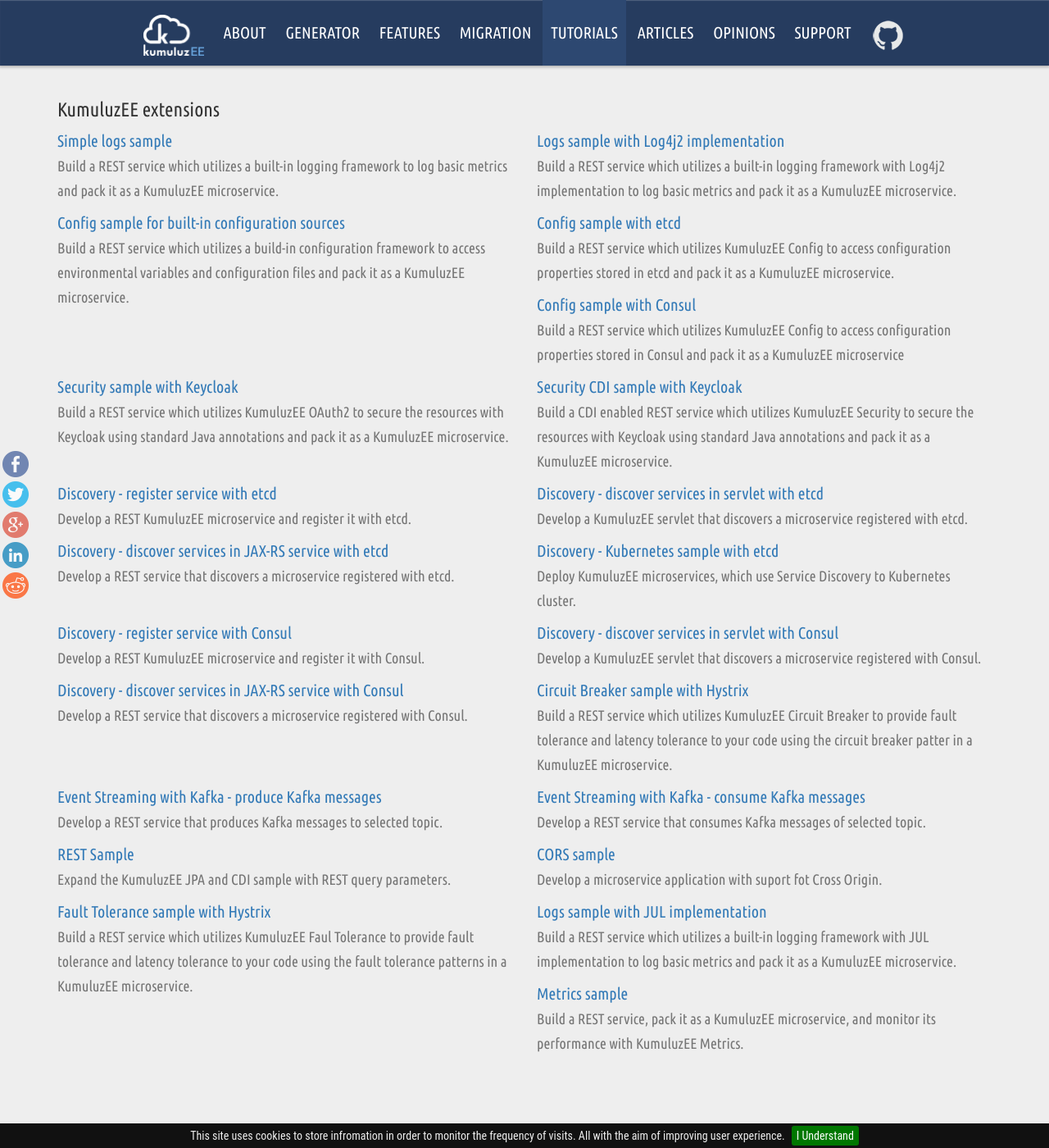
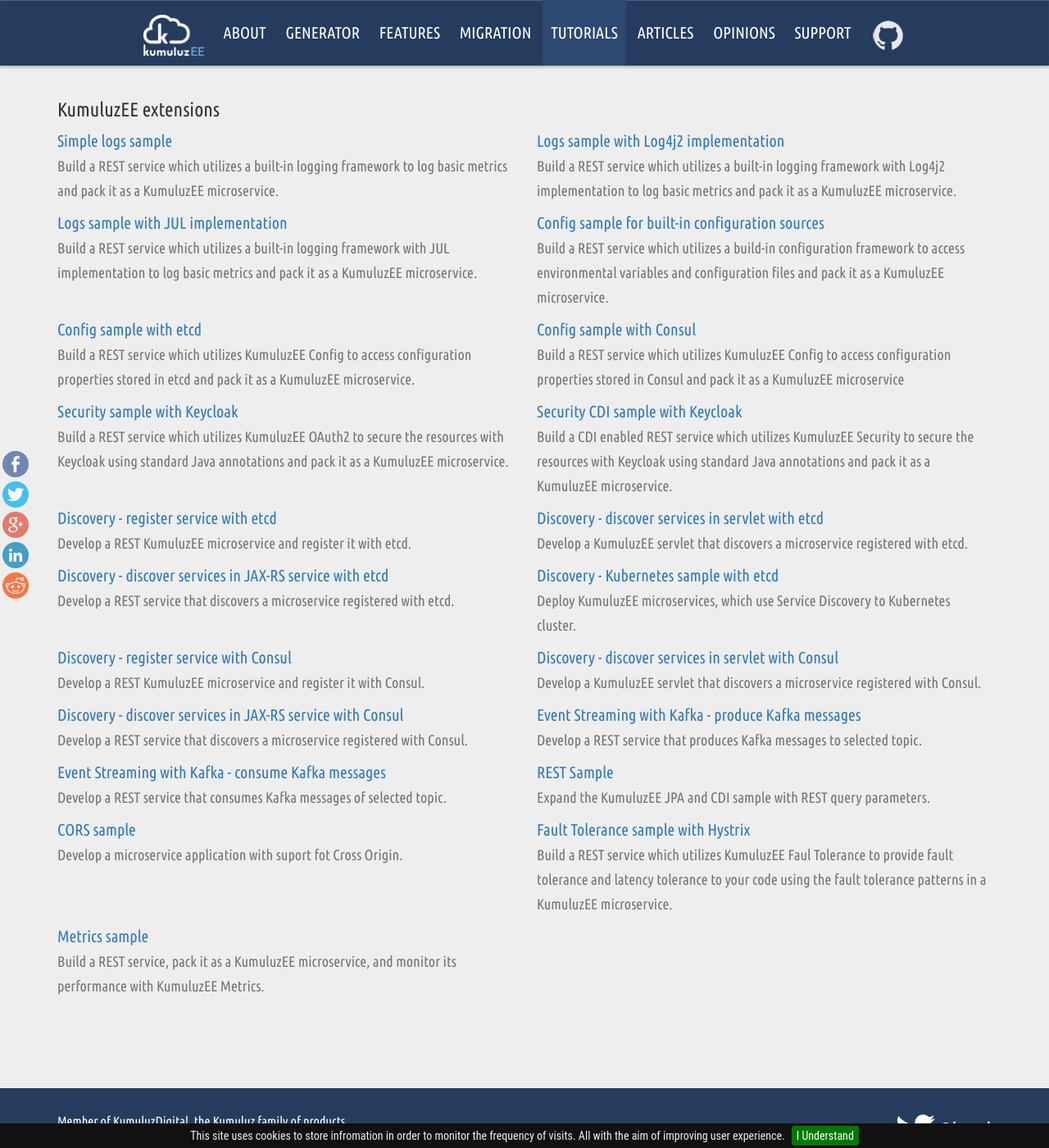
Before and after one commit to kumuluz/ee.kumuluz.com, a Jekyll site: the page built from tutorial/index.html, in a window 1280 px wide and 1400 px high, scrolled down 2372 px. Shown: the whole window at 82% size. Built offline with Jekyll 4.4.1, drawn with Linux system fonts in a browser that asks for light colours; nearby versions of some CDN libraries; comment, search, counter and statistics services are not loaded.

Commit message:
reorder samples, remove deadlinks

```diff
--- a/_layouts/post.html
+++ b/_layouts/post.html
@@ -40,12 +41,10 @@
 					<a href="https://github.com/kumuluz/kumuluzee-samples/tree/master/kumuluzee-discovery-consul/discovery-consul-discover-servlet" target="_blank">Discovery - Consul, discover servlet</a>
 					<a href="https://github.com/kumuluz/kumuluzee-samples/tree/master/kumuluzee-discovery-consul/discovery-consul-discover-jaxrs" target="_blank">Discovery - Consul, discover JAX-RS</a>
 					<a href="https://github.com/kumuluz/kumuluzee-samples/tree/master/kumuluzee-rest" target="_blank">REST Sample</a>
-					<a href="https://github.com/kumuluz/kumuluzee-samples/tree/master/kumuluzee-circuit-breaker-hystrix" target="_blank">Circuit Breaker - Hystrix</a>
 					<a href="https://github.com/kumuluz/kumuluzee-samples/tree/master/kumuluzee-streaming-kafka/kumuluzee-streaming-kafka-consumer" target="_blank">Event Streaming Kafka - consume</a>
 					<a href="https://github.com/kumuluz/kumuluzee-samples/tree/master/kumuluzee-streaming-kafka/kumuluzee-streaming-kafka-producer" target="_blank">Event Streaming Kafka - produce</a>
 					<a href="https://github.com/kumuluz/kumuluzee-samples/tree/master/kumuluzee-cors" target="_blank">CORS sample</a>
 					<a href="https://github.com/kumuluz/kumuluzee-samples/tree/master/kumuluzee-fault-tolerance-hystrix" target="_blank">Fault Tolerance (Hystrix)</a>
-					<a href="https://github.com/kumuluz/kumuluzee-samples/tree/master/kumuluzee-logs-jul" target="_blank">Logs sample (JUL)</a>
 					<a href="https://github.com/kumuluz/kumuluzee-samples/tree/master/kumuluzee-metrics" target="_blank">Metrics sample</a>
 				</div>
 			</div>
--- a/tutorial/index.html
+++ b/tutorial/index.html
@@ -153,6 +153,10 @@
 						<p>Build a REST service which utilizes a built-in logging framework with Log4j2 implementation to log basic metrics and pack it as a KumuluzEE microservice.</p>
 					</div>
 					<div class="col-md-6 tutorial-block">
+						<a href="https://github.com/kumuluz/kumuluzee-samples/tree/master/kumuluzee-logs-jul" target="_blank">Logs sample with JUL implementation</a>
+						<p>Build a REST service which utilizes a built-in logging framework with JUL implementation to log basic metrics and pack it as a KumuluzEE microservice.</p>
+					</div>
+					<div class="col-md-6 tutorial-block">
 						<a href="https://github.com/kumuluz/kumuluzee-samples/tree/master/kumuluzee-config" target="_blank">Config sample for built-in configuration sources</a>
 						<p>Build a REST service which utilizes a build-in configuration framework to access environmental variables and configuration files and pack it as a KumuluzEE microservice.</p>
 					</div>
@@ -201,10 +205,6 @@
 						<p>Develop a REST service that discovers a microservice registered with Consul.</p>
 					</div>
 					<div class="col-md-6 tutorial-block">
-						<a href="https://github.com/kumuluz/kumuluzee-samples/tree/master/kumuluzee-circuit-breaker-hystrix" target="_blank">Circuit Breaker sample with Hystrix</a>
-						<p>Build a REST service which utilizes KumuluzEE Circuit Breaker to provide fault tolerance and latency tolerance to your code using the circuit breaker patter in a KumuluzEE microservice.</p>
-					</div>
-					<div class="col-md-6 tutorial-block">
 						<a href="https://github.com/kumuluz/kumuluzee-samples/tree/master/kumuluzee-streaming-kafka/kumuluzee-streaming-kafka-producer" target="_blank">Event Streaming with Kafka - produce Kafka messages</a>
 						<p>Develop a REST service that produces Kafka messages to selected topic.</p>
 					</div>
@@ -225,10 +225,6 @@
 						<p>Build a REST service which utilizes KumuluzEE Faul Tolerance to provide fault tolerance and latency tolerance to your code using the fault tolerance patterns in a KumuluzEE microservice.</p>
 					</div>
 					<div class="col-md-6 tutorial-block">
-						<a href="https://github.com/kumuluz/kumuluzee-samples/tree/master/kumuluzee-logs-jul" target="_blank">Logs sample with JUL implementation</a>
-						<p>Build a REST service which utilizes a built-in logging framework with JUL implementation to log basic metrics and pack it as a KumuluzEE microservice.</p>
-					</div>
-					<div class="col-md-6 tutorial-block">
 						<a href="https://github.com/kumuluz/kumuluzee-samples/tree/master/kumuluzee-metrics" target="_blank">Metrics sample</a>
 						<p>Build a REST service, pack it as a KumuluzEE microservice, and monitor its performance with KumuluzEE Metrics.</p>
 					</div>
```
Also changed, not shown: other parts of _layouts/post.html (+1 -0 lines).
